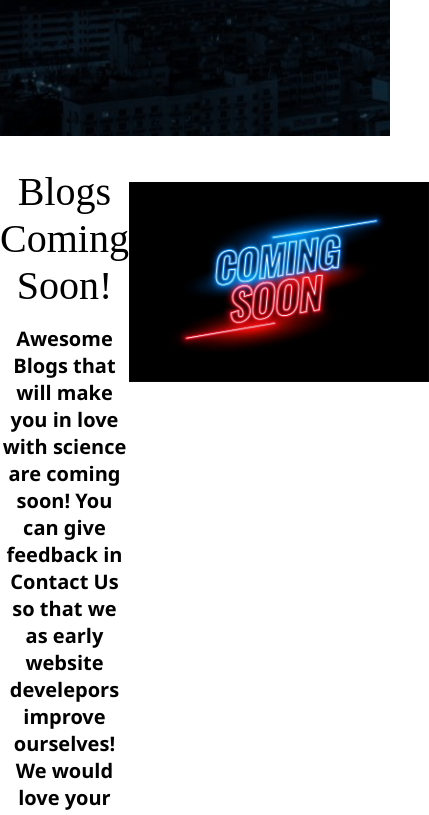
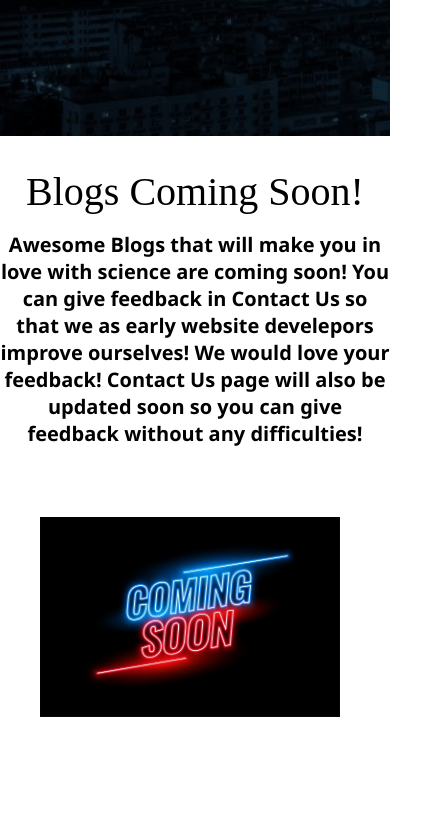
Before and after one commit to GetScientific/GetScientific.github.io, a plain HTML site: page index.html in a window 390 px wide. Shown: the part 780-1595 px from the top of the page, 429 px wide, since content can reach past the window. Drawn offline with Linux system fonts and the light colour scheme; a web font is replaced by a local one.

Commit message:
updated repsonsive css

```diff
--- a/css/responsive.css
+++ b/css/responsive.css
@@ -45,3 +45,15 @@
 
     }
 }
+
+@media only screen and (max-width: 500px){
+    .sectiontag{
+        display: block;
+    }
+
+    .thumbnail{
+        display: block;
+        margin: auto;
+        padding: 40px;
+    }
+}
```
